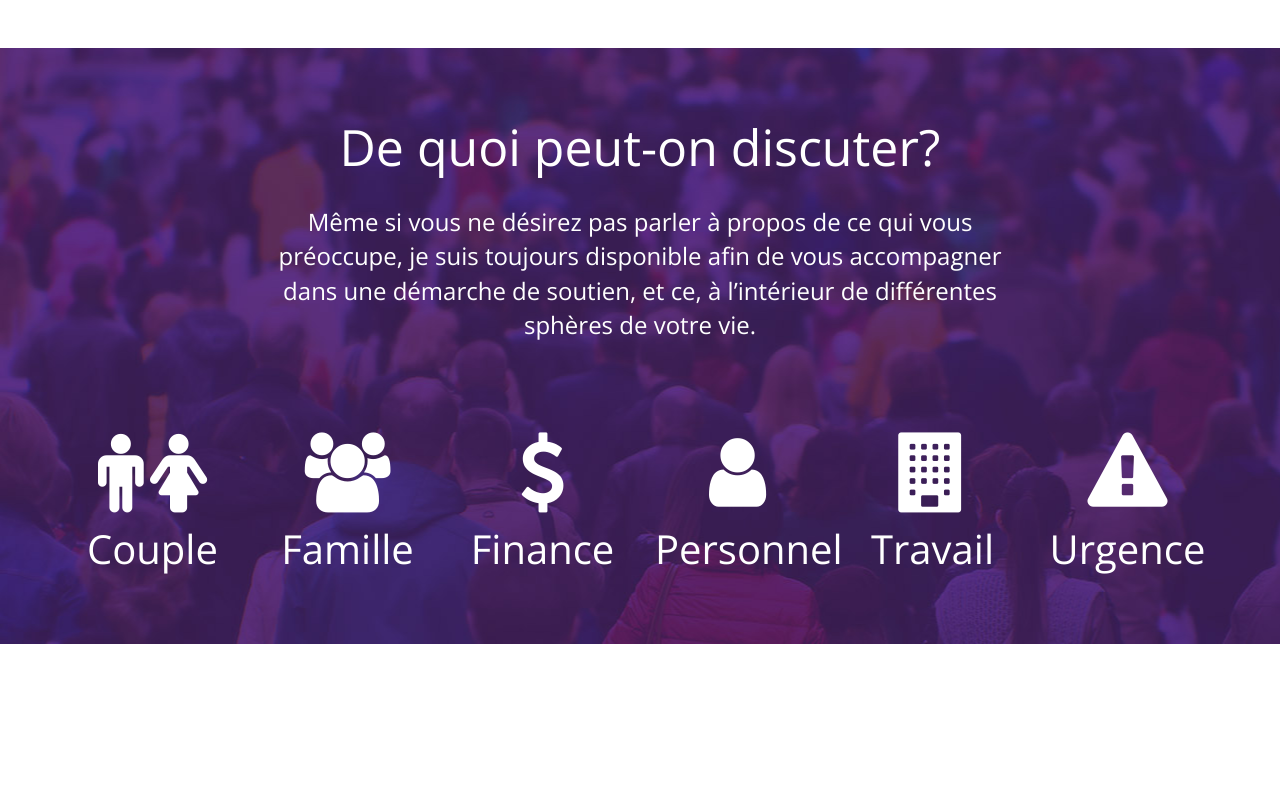
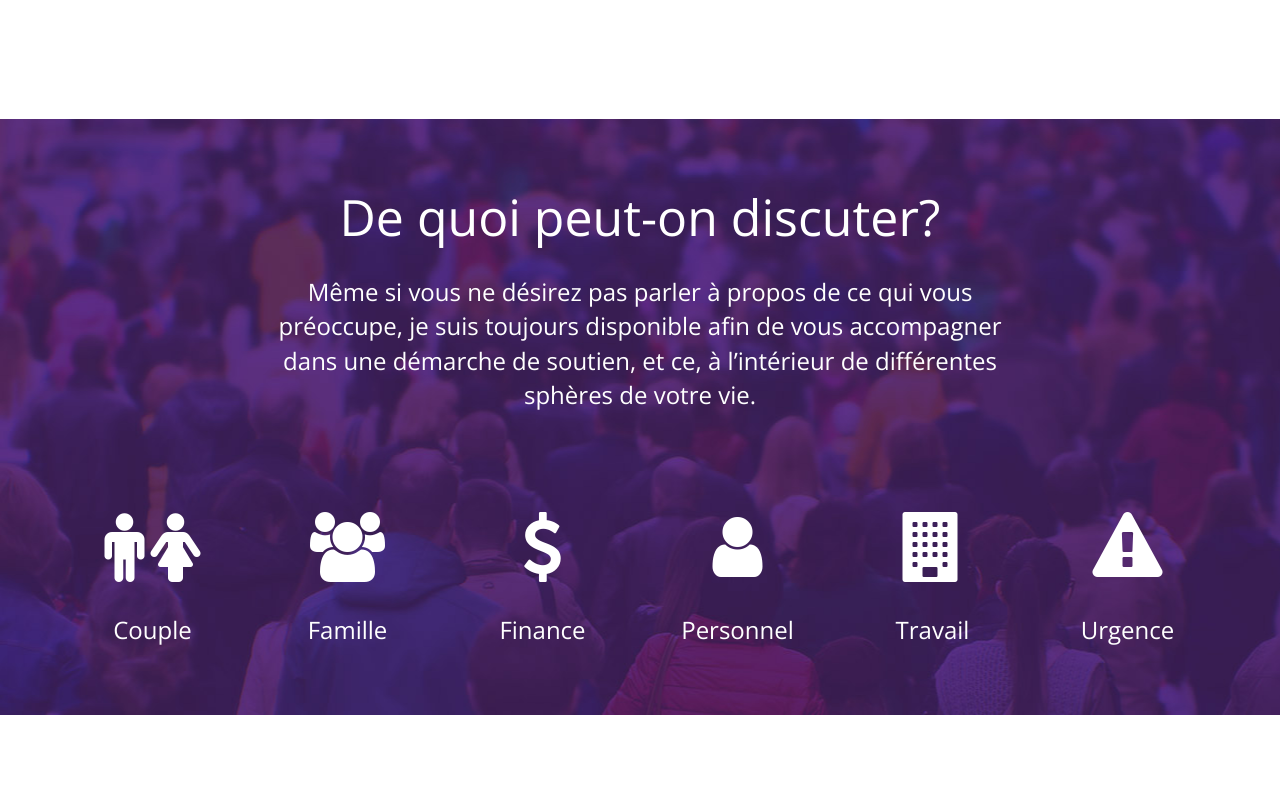
Before and after one commit to ellipsesynergie/jesuispsylio.ca, a plain HTML site: page index.html in a window 1280 px wide. Shown: the part 880-1680 px from the top of the page. Drawn offline with nearby package versions, Linux system fonts and the light colour scheme.

Commit message:
Remove reset css

```diff
--- a/index.html
+++ b/index.html
@@ -34,7 +34,6 @@
     <link rel="dns-prefetch" href="//google-analytics.com">
     <link rel="dns-prefetch" href="//www.google-analytics.com">
     <link rel="dns-prefetch" href="//maxcdn.bootstrapcdn.com">
-    <link href="//fonts.googleapis.com/css?family=Open+Sans:400,700" rel="stylesheet" type="text/css">
     <link rel="stylesheet" href="//maxcdn.bootstrapcdn.com/font-awesome/4.5.0/css/font-awesome.min.css" type="text/css">
     <link rel="stylesheet" href="//maxcdn.bootstrapcdn.com/bootstrap/3.3.6/css/bootstrap.min.css" integrity="sha384-1q8mTJOASx8j1Au+a5WDVnPi2lkFfwwEAa8hDDdjZlpLegxhjVME1fgjWPGmkzs7" crossorigin="anonymous">
     <link rel="stylesheet" href="styles.css" type="text/css">
@@ -54,7 +53,7 @@
                         <h1>&nbsp;</h1>
                         <p>&nbsp;</p>
                     </header>
-                    <ul class="bubbles col-md-8 col-md-offset-2">
+                    <ul class="list-unstyled bubbles col-md-8 col-md-offset-2">
                         <li class="me">Pouvez-vous me dire quel est votre niveau d'inquiétude actuellement ?</li>
                         <li class="you">Il est moyennement élevé.</li>
                         <li class="me">Et où se situe votre principale source d'inquiétude ?</li>
@@ -73,7 +72,7 @@
                             différentes sphères de votre vie.</p>
                     </header>
                 </div>
-                <ul class="row">
+                <ul class="list-unstyled row">
                     <li class="col-xs-4 col-md-2">
                         <i class="fa fa-male"></i>
                         <i class="fa fa-female"></i>
--- a/styles.css
+++ b/styles.css
@@ -1,21 +1,4 @@
-/* Resets */
-
-html, body, div, span, object, iframe, h1, h2, h3, h4, h5, h6,
-p, blockquote, pre, a, abbr, address, cite, code, del, dfn, em,
-img, ins, kbd, q, samp, small, strong, sub, sup, var, b, i, hr,
-dl, dt, dd, ol, ul, li, fieldset, form, label, legend,
-table, caption, tbody, tfoot, thead, tr, th, td,
-article, aside, canvas, details, figure, figcaption, hgroup,
-menu, footer, header, nav, section, summary, time, mark, audio, video {
-    margin: 0;
-    padding: 0;
-    border: 0;
-}
-
-article, aside, canvas, figure, figure img, figcaption, hgroup,
-footer, header, nav, section, audio, video {
-    display: block;
-}
+@import url(//fonts.googleapis.com/css?family=Open+Sans:400,700);
 
 a {
     text-decoration: none;
@@ -108,7 +91,7 @@ h3 {
 body {
     font-family: "Open Sans", Helvetica, Arial, sans-serif;
     font-size: 18px;
-    font-weight: normal;
+    font-weight: 400;
     -webkit-text-size-adjust: 100%;
     color: #222;
     text-align: center;
@@ -239,7 +222,10 @@ body > .twitter-share-button {
 }
 .what ul li .fa {
     margin-bottom: 15px;
-    font-size: 80px;
+    font-size: 70px;
+}
+.what ul li h3 {
+    font-size: 24px;
 }
 @media only screen and (max-width: 768px) {
 
```
